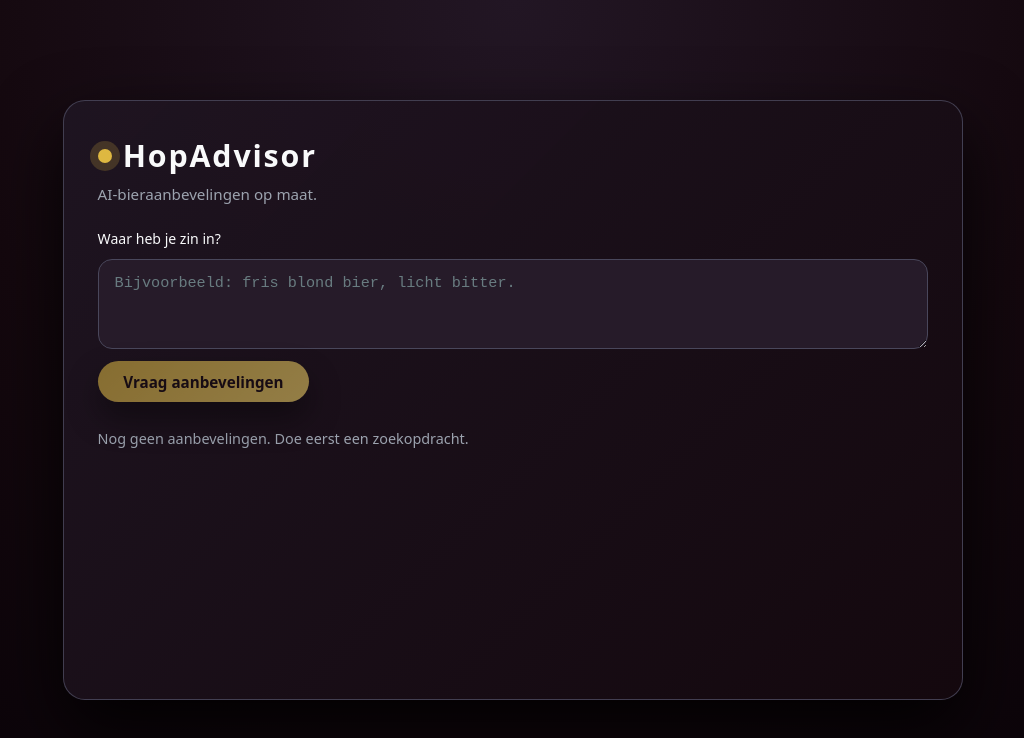
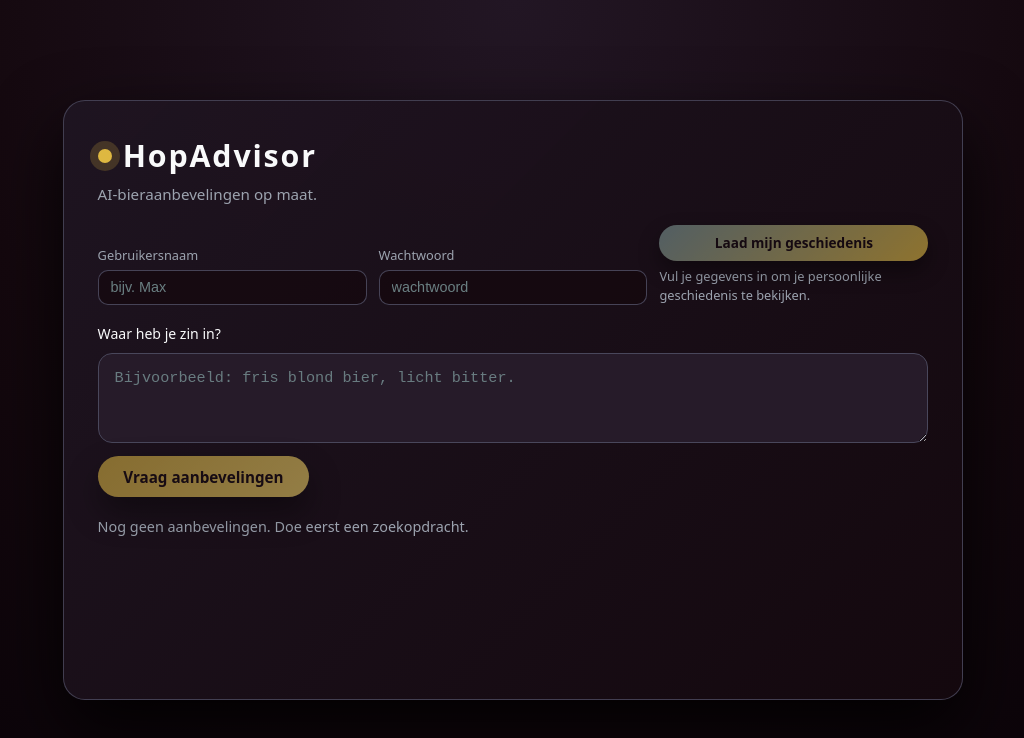
Before and after one commit to breco01/HopAdvisor, a React app in the folder frontend/: page / in a window 1280 px wide. Shown: the top 738 px of the page, without its empty margins (127-1151 px from the left). Built offline with nearby package versions, Linux system fonts and the light colour scheme; the HTML template or start-up script is replaced by a standard one.

Commit message:
feat: add per-user search history UI and improve unauthorized handling

```diff
--- a/frontend/src/App.css
+++ b/frontend/src/App.css
@@ -74,7 +74,7 @@ body {
 /* Header */
 
 .panel-header {
-    margin-bottom: 1.4rem;
+    margin-bottom: 1.2rem;
 }
 
 .brand {
@@ -101,6 +101,94 @@ body {
 .panel-subtitle {
     margin: 0;
     font-size: 0.95rem;
+    color: var(--text-muted);
+}
+
+/* Login / auth blok */
+
+.panel-auth {
+    margin-bottom: 1.1rem;
+}
+
+.auth-grid {
+    display: grid;
+    grid-template-columns: repeat(3, minmax(0, 1fr));
+    gap: 0.75rem;
+    align-items: flex-end;
+}
+
+.auth-field {
+    display: flex;
+    flex-direction: column;
+    gap: 0.25rem;
+}
+
+.auth-label {
+    font-size: 0.8rem;
+    font-weight: 500;
+    color: var(--text-muted);
+}
+
+.auth-input {
+    padding: 0.55rem 0.75rem;
+    border-radius: 10px;
+    border: 1px solid rgba(73, 71, 91, 0.95);
+    background: rgba(20, 8, 14, 0.7);
+    color: var(--text);
+    font-size: 0.9rem;
+    outline: none;
+    transition: border-color 0.15s ease, box-shadow 0.15s ease, background 0.15s ease;
+}
+
+.auth-input::placeholder {
+    color: var(--muted);
+    opacity: 0.85;
+}
+
+.auth-input:focus {
+    border-color: var(--accent);
+    box-shadow: 0 0 0 1px rgba(222, 184, 65, 0.45);
+    background: #2b1f30;
+}
+
+.auth-actions {
+    display: flex;
+    flex-direction: column;
+    gap: 0.35rem;
+}
+
+.auth-button {
+    width: 100%;
+    padding: 0.55rem 0.85rem;
+    border-radius: var(--radius-pill);
+    border: none;
+    background: linear-gradient(135deg, var(--muted), var(--accent));
+    color: #14080e;
+    font-weight: 600;
+    font-size: 0.85rem;
+    cursor: pointer;
+    box-shadow: 0 10px 22px rgba(0, 0, 0, 0.65);
+    transition: transform 0.12s ease, box-shadow 0.12s ease, filter 0.12s ease, opacity 0.12s ease;
+}
+
+.auth-button:hover:not(:disabled) {
+    transform: translateY(-1px);
+    filter: brightness(1.03);
+}
+
+.auth-button:active:not(:disabled) {
+    transform: translateY(0);
+    box-shadow: 0 8px 18px rgba(0, 0, 0, 0.8);
+}
+
+.auth-button:disabled {
+    opacity: 0.6;
+    cursor: not-allowed;
+}
+
+.auth-hint {
+    margin: 0;
+    font-size: 0.8rem;
     color: var(--text-muted);
 }
 
@@ -188,7 +276,7 @@ body {
 /* Resultaten – vaste zone binnen de kaart */
 
 .panel-results {
-    margin-top: 1.6rem;
+    margin-top: 1.2rem;
     flex: 1;
     display: flex;
     flex-direction: column;
@@ -263,6 +351,71 @@ body {
     color: var(--text-muted);
 }
 
+/* Geschiedenis */
+
+.history-section {
+    margin-top: 1.2rem;
+    padding-top: 0.9rem;
+    border-top: 1px solid rgba(121, 148, 150, 0.35);
+}
+
+.history-title {
+    margin: 0 0 0.55rem 0;
+    font-size: 1rem;
+    font-weight: 500;
+}
+
+.history-list {
+    display: flex;
+    flex-direction: column;
+    gap: 0.55rem;
+    max-height: 150px;
+    overflow-y: auto;
+    padding-right: 0.25rem;
+}
+
+.history-list::-webkit-scrollbar {
+    width: 6px;
+}
+
+.history-list::-webkit-scrollbar-thumb {
+    background: rgba(121, 148, 150, 0.6);
+    border-radius: 999px;
+}
+
+.history-item {
+    border-radius: 10px;
+    padding: 0.55rem 0.7rem;
+    background: rgba(20, 8, 14, 0.9);
+    border: 1px solid rgba(73, 71, 91, 0.85);
+    font-size: 0.86rem;
+}
+
+.history-meta {
+    display: flex;
+    justify-content: space-between;
+    gap: 0.75rem;
+    margin-bottom: 0.2rem;
+}
+
+.history-date {
+    color: var(--accent);
+    font-weight: 500;
+    font-size: 0.8rem;
+}
+
+.history-count {
+    color: var(--muted);
+    font-size: 0.8rem;
+    white-space: nowrap;
+}
+
+.history-text {
+    margin: 0;
+    color: var(--text-muted);
+    font-size: 0.86rem;
+}
+
 /* Loader */
 
 .loader {
@@ -321,10 +474,14 @@ body {
     }
 
     .panel-results {
-        margin-top: 1.2rem;
+        margin-top: 1rem;
     }
 
     .results-list {
-        padding-right: 0;      /* geen rare margin tegen de rand op mobiel */
+        padding-right: 0;
+    }
+
+    .auth-grid {
+        grid-template-columns: 1fr;
     }
 }
--- a/frontend/src/App.jsx
+++ b/frontend/src/App.jsx
@@ -1,4 +1,4 @@
-import { useState } from "react";
+import {useState} from "react";
 import "./App.css";
 
 function App() {
@@ -6,6 +6,21 @@ function App() {
     const [recommendations, setRecommendations] = useState([]);
     const [loading, setLoading] = useState(false);
     const [error, setError] = useState("");
+
+    const [username, setUsername] = useState("");
+    const [password, setPassword] = useState("");
+    const [history, setHistory] = useState([]);
+    const [loadingHistory, setLoadingHistory] = useState(false);
+
+    function getAuthHeaders() {
+        if (!username || !password) {
+            return {};
+        }
+        const token = btoa(`${username}:${password}`);
+        return {
+            Authorization: `Basic ${token}`,
+        };
+    }
 
     async function handleSubmit(e) {
         e.preventDefault();
@@ -16,14 +31,35 @@ function App() {
         try {
             const response = await fetch("/api/recommendations", {
                 method: "POST",
-                headers: { "Content-Type": "application/json" },
-                body: JSON.stringify({ preferences }),
+                headers: {
+                    "Content-Type": "application/json",
+                    ...getAuthHeaders(),
+                },
+                body: JSON.stringify({preferences}),
             });
 
             const text = await response.text();
 
             if (!response.ok) {
-                throw new Error(text || "Er ging iets mis.");
+                let message = "Er ging iets mis.";
+
+                if (text) {
+                    try {
+                        const errorData = JSON.parse(text);
+                        message =
+                            errorData.message ||
+                            errorData.error ||
+                            message;
+                    } catch {
+                        message = text;
+                    }
+                }
+                throw new Error(message);
+            }
+
+            if (!text) {
+                setRecommendations([]);
+                return;
             }
 
             const data = JSON.parse(text);
@@ -35,16 +71,108 @@ function App() {
         }
     }
 
+    async function loadHistory() {
+        setError("");
+        setLoadingHistory(true);
+        setHistory([]);
+
+        try {
+            const response = await fetch("/api/history", {
+                headers: {
+                    ...getAuthHeaders(),
+                },
+            });
+
+            const text = await response.text();
+
+            if (!response.ok) {
+                let message = "Er ging iets mis bij het ophalen van je geschiedenis.";
+
+                if (text) {
+                    try {
+                        const errorData = JSON.parse(text);
+                        message =
+                            errorData.message ||
+                            errorData.error ||
+                            message;
+                    } catch {
+                        message = text;
+                    }
+                }
+                throw new Error(message);
+            }
+
+            if (!text) {
+                setHistory([]);
+                return;
+            }
+
+            const data = JSON.parse(text);
+            setHistory(Array.isArray(data) ? data : []);
+        } catch (err) {
+            setError(err.message || "Onbekende fout.");
+        } finally {
+            setLoadingHistory(false);
+        }
+    }
+
     return (
         <div className="page">
             <div className="panel">
                 <header className="panel-header">
                     <div className="brand">
-                        <span className="brand-dot" />
+                        <span className="brand-dot"/>
                         <span className="brand-name">HopAdvisor</span>
                     </div>
                     <p className="panel-subtitle">AI-bieraanbevelingen op maat.</p>
                 </header>
+
+                {/*Login + history-button*/}
+                <section className="panel-auth">
+                    <div className="auth-grid">
+                        <div className="auth-field">
+                            <label htmlFor="username" className="auth-label">
+                                Gebruikersnaam
+                            </label>
+                            <input
+                                id="username"
+                                type="text"
+                                className="auth-input"
+                                placeholder="bijv. Max"
+                                value={username}
+                                onChange={(e) => setUsername(e.target.value)}
+                            />
+                        </div>
+                        <div className="auth-field">
+                            <label htmlFor="password" className="auth-label">
+                                Wachtwoord
+                            </label>
+                            <input
+                                id="password"
+                                type="password"
+                                className="auth-input"
+                                placeholder="wachtwoord"
+                                value={password}
+                                onChange={(e) => setPassword(e.target.value)}
+                            />
+                        </div>
+                        <div className="auth-actions">
+                            <button
+                                type="button"
+                                className="auth-button"
+                                onClick={loadHistory}
+                                disabled={!username || !password || loadingHistory}
+                            >
+                                {loadingHistory
+                                    ? "Geschiedenis laden ..."
+                                    : "Laad mijn geschiedenis"}
+                            </button>
+                            <p className="auth-hint">
+                                Vul je gegevens in om je persoonlijke geschiedenis te bekijken.
+                            </p>
+                        </div>
+                    </div>
+                </section>
 
                 <form className="panel-form" onSubmit={handleSubmit}>
                     <label htmlFor="preferences" className="form-label">
@@ -73,7 +201,7 @@ function App() {
                     {loading && (
                         <div className="loader">
                             <div className="loader-ring">
-                                <div className="loader-inner" />
+                                <div className="loader-inner"/>
                             </div>
                             <p className="panel-placeholder loader-text">
                                 Aan het zoeken naar passende bieren…
@@ -105,6 +233,27 @@ function App() {
                         </div>
                     )}
                 </section>
+
+                {history.length > 0 && (
+                    <section className="history-section">
+                        <h2 className="history-title">Je recente zoekopdrachten</h2>
+                        <div className="history-list">
+                            {history.map((item) => (
+                                <div key={item.id} className="history-item">
+                                    <div className="history-meta">
+                                        <span className="history-date">
+                                            {item.createdAt}
+                                        </span>
+                                        <span className="history-count">
+                                            {item.recommendationCount} aanbevelingen
+                                        </span>
+                                    </div>
+                                    <p className="history-text">{item.preferences}</p>
+                                </div>
+                            ))}
+                        </div>
+                    </section>
+                )}
             </div>
         </div>
     );
```
Also changed, not shown: 2 other files (tests, documents, lock files or other folders).
